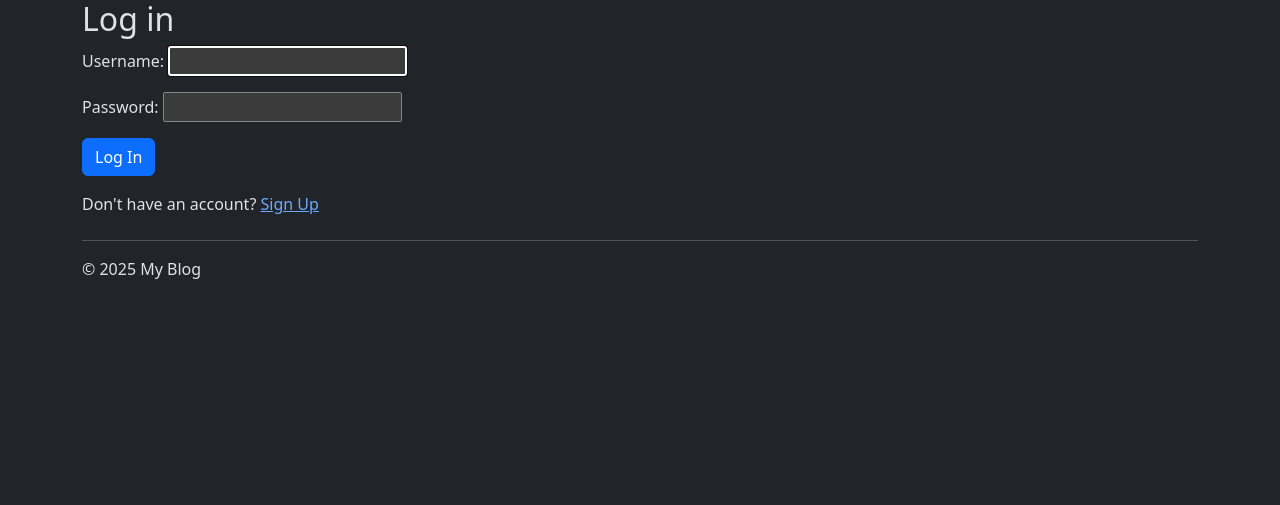
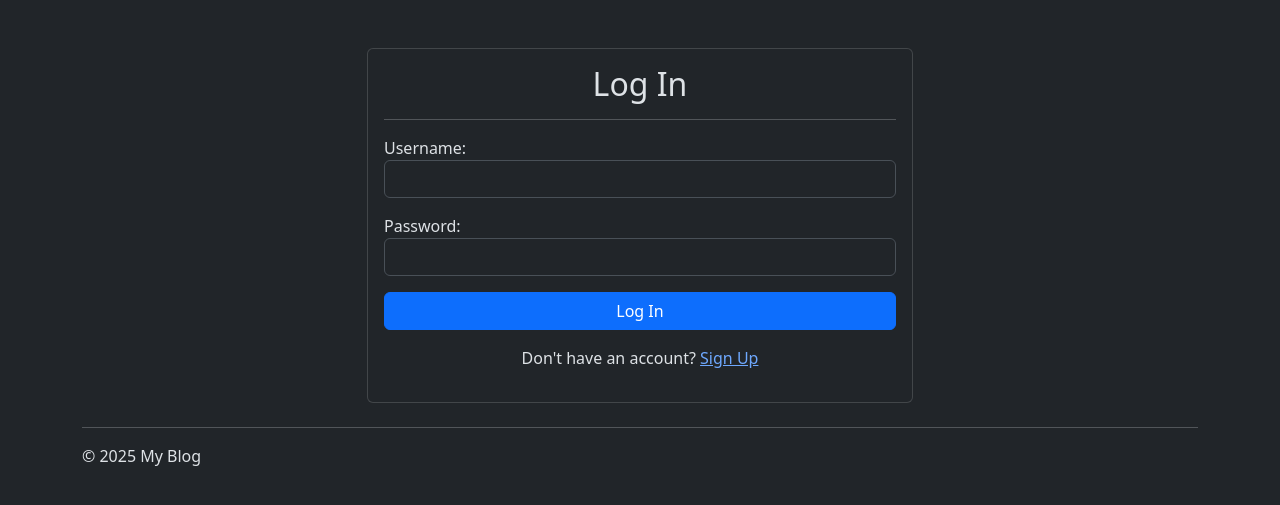
Before and after one commit to SmittGevariya/django-blog-project, a Django app: page /login/ in a window 1280 px wide. Shown: the top 505 px of the page. Run offline with Django 5.2, Linux system fonts and the light colour scheme.

Commit message:
UI: Center auth forms in cards

```diff
--- a/blog_project/templates/registration/login.html
+++ b/blog_project/templates/registration/login.html
@@ -3,14 +3,34 @@
 {% block header %}{% endblock header %}
 
 {% block content %}
-
-    <h2>Log in</h2>
-    <form action="" method='POST'>
-        {% csrf_token %}
-        {{form.as_p}}
-        <button type='submit' class='btn btn-primary'>Log In</button>
-    </form>
-    <div class='mt-3'>
-        <p>Don't have an account? <a href="{% url 'signup'%}">Sign Up</a></p>
-    </div>
+    <div class="row justify-content-center mt-5">
+        <div class="col-md-6">
+            <div class="card">
+                <div class="card-body">
+                    <h2 class="card-title text-center">Log In</h2>
+                    <hr>
+                    <form method='POST'>
+                    {% csrf_token %}
+                    {% for field in form %}
+                    <div class="mb-3">
+                        {{ field.label_tag }}
+                        <input type="{{ field.field.widget.input_type }}" name="{{ field.name }}" id="{{ field.id_for_label }}" class="form-control">
+                        {% if field.errors %}
+                          <div class="alert alert-danger mt-2">
+                            {{ field.errors|striptags }}
+                          </div>
+                        {% endif %}
+                      </div>
+                    {% endfor %}
+                    <div class="d-grid">
+                        <button type="submit" class="btn btn-primary">Log In</button>
+                    </div>
+                  </form>
+                  <div class="mt-3 text-center">
+                    <p>Don't have an account? <a href="{% url 'signup' %}">Sign Up</a></p>
+                  </div>
+                </div>
+              </div>
+            </div>
+          </div>
 {% endblock  %}
```
Also changed, not shown: blog_project/templates/registration/signup.html (+29 -9 lines).
